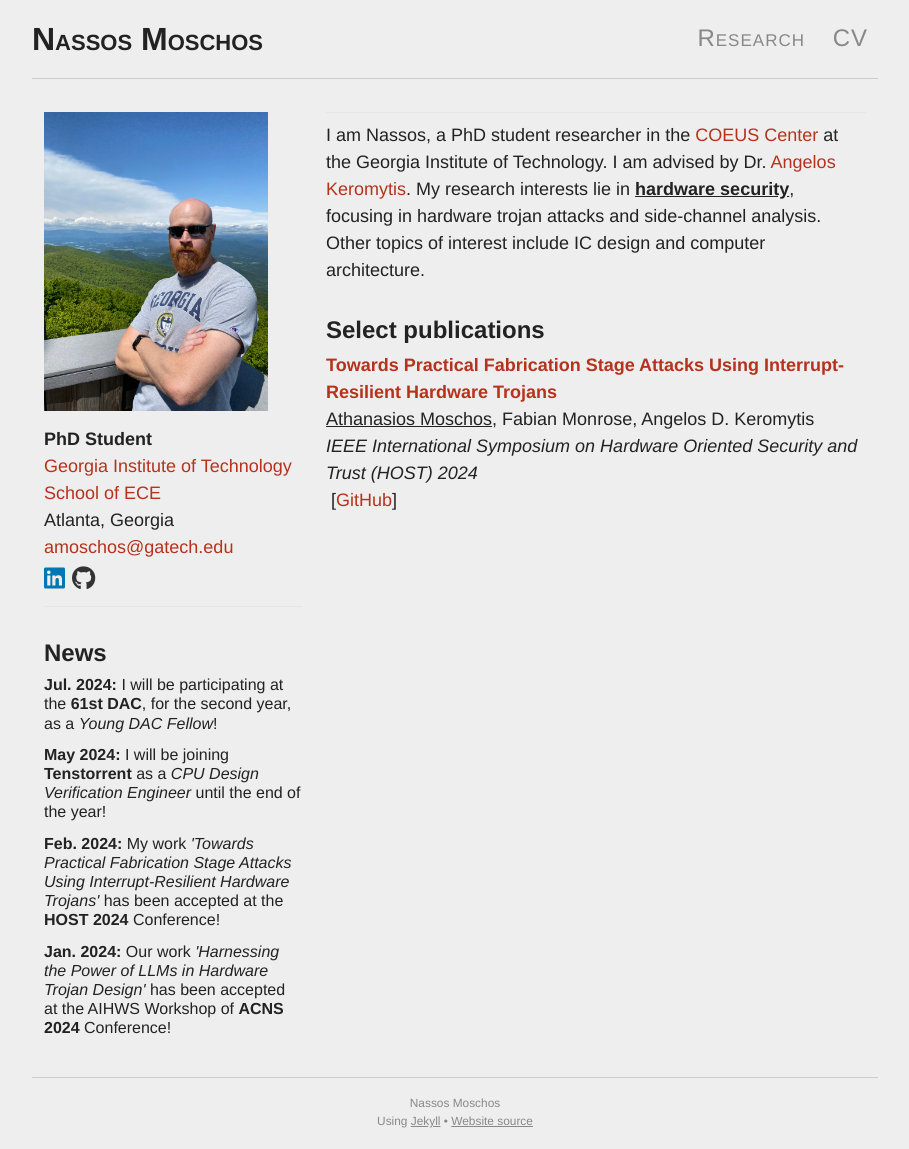
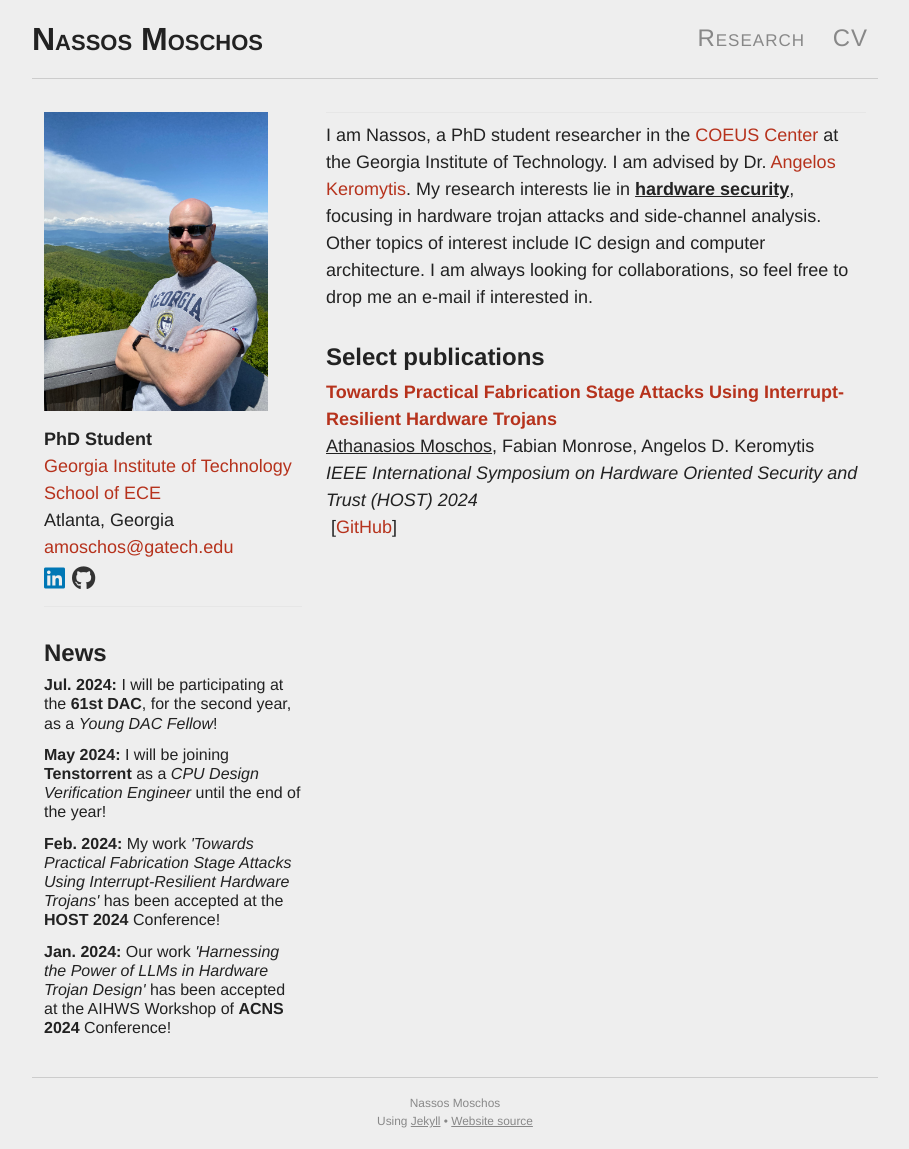
Before and after one commit to 0ena/0ena.github.io, a Jekyll site: the page built from index.md, in a window 1280 px wide. Shown: the whole page, without its empty margins (185-1094 px from the left). Built offline with Jekyll 4.4.1, drawn with Linux system fonts in a browser that asks for light colours; nearby versions of some CDN libraries.

Commit message:
Update index.md

```diff
--- a/index.md
+++ b/index.md
@@ -8,6 +8,7 @@ permalink: /
 I am Nassos, a PhD student researcher in the [COEUS Center](https://coeus-center.com) at the Georgia Institute of Technology.
 I am advised by Dr. [Angelos Keromytis](https://angelosk.github.io/).
 My research interests lie in <span class="underline"><b>hardware security</b></span>, focusing in hardware trojan attacks and side-channel analysis. Other topics of interest include IC design and computer architecture.
+I am always looking for collaborations, so feel free to drop me an e-mail if interested in.
 
 #### Select publications
 
```
